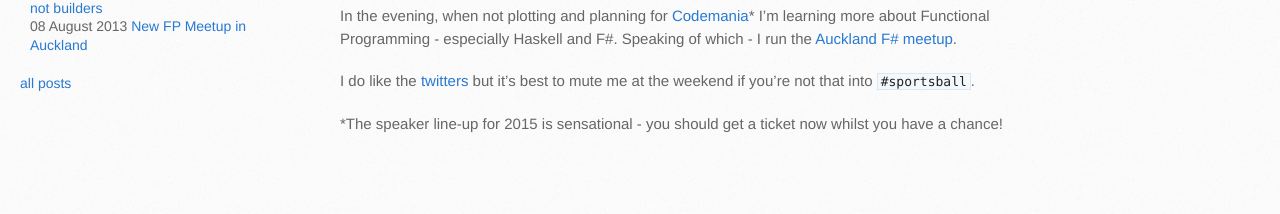
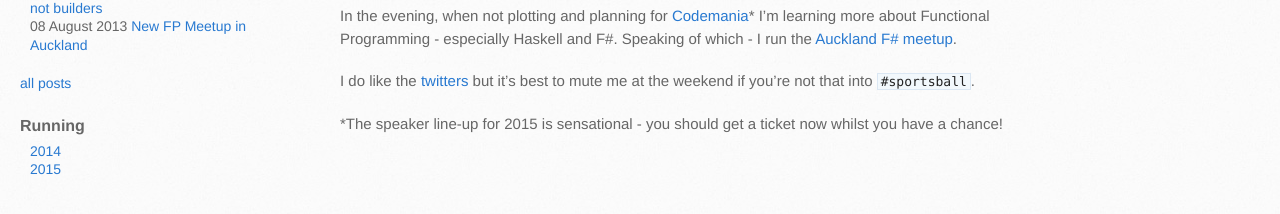
Before and after one commit to kiwipom/kiwipom.github.io, a Jekyll site: the page built from index.md, in a window 1280 px wide. Shown: the part 414-628 px from the top of the page. Built offline with Jekyll 4.4.1, drawn with Linux system fonts in a browser that asks for light colours; some web fonts are replaced; comment, search, counter and statistics services are not loaded.

Commit message:
Add running links to layout

```diff
--- a/_layouts/default.html
+++ b/_layouts/default.html
@@ -41,6 +41,12 @@
               {% endfor %}
             </ul>
             <a href='/allPosts.html'>all posts</a>
+            <br/><br/>
+            <h2>Running</h2>
+            <ul>
+              <li><a href="/running/2014.html">2014</a></li>
+              <li><a href="/running/2015.html">2015</a></li>
+            </ul>
         </aside>
 
     </div>
```
